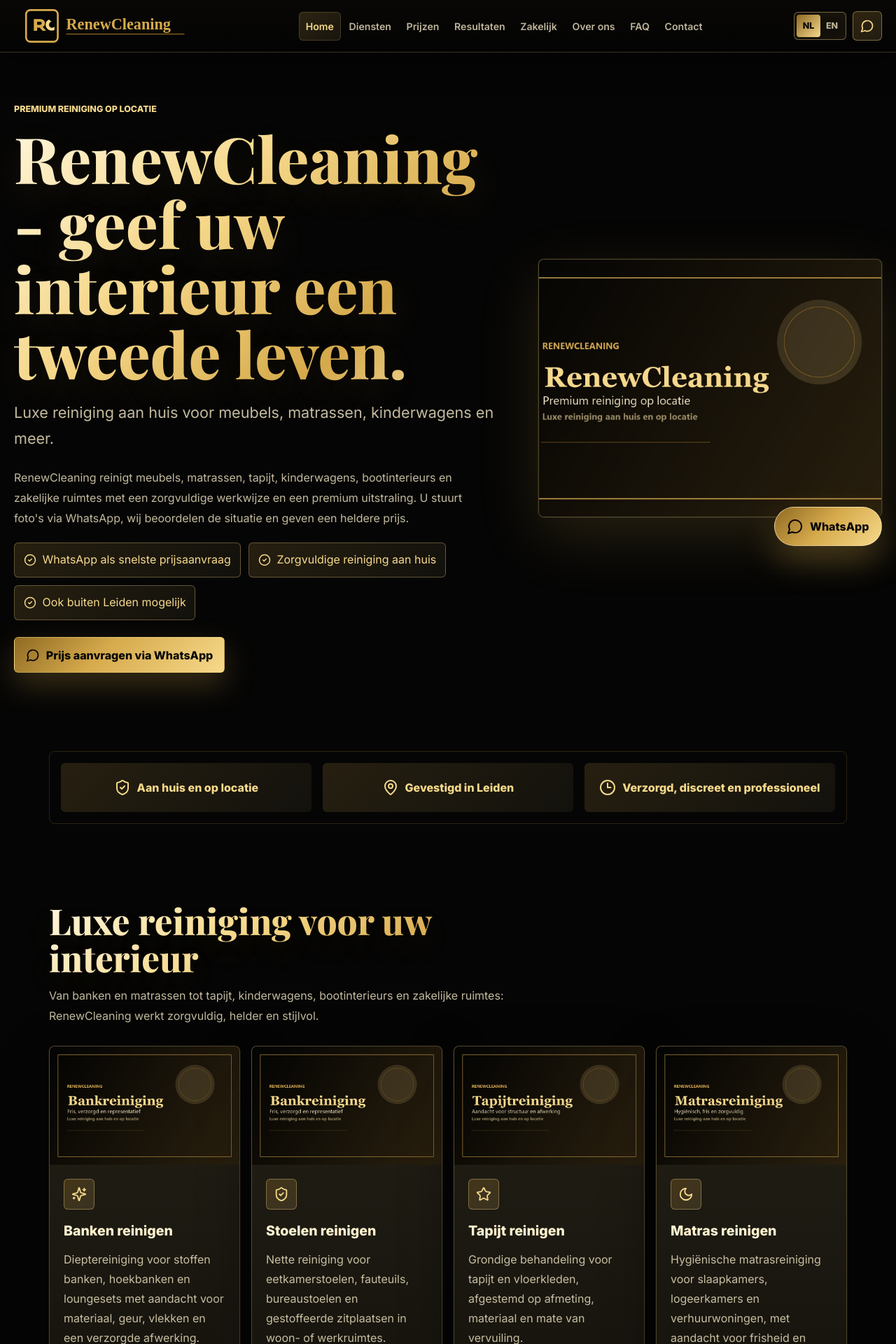
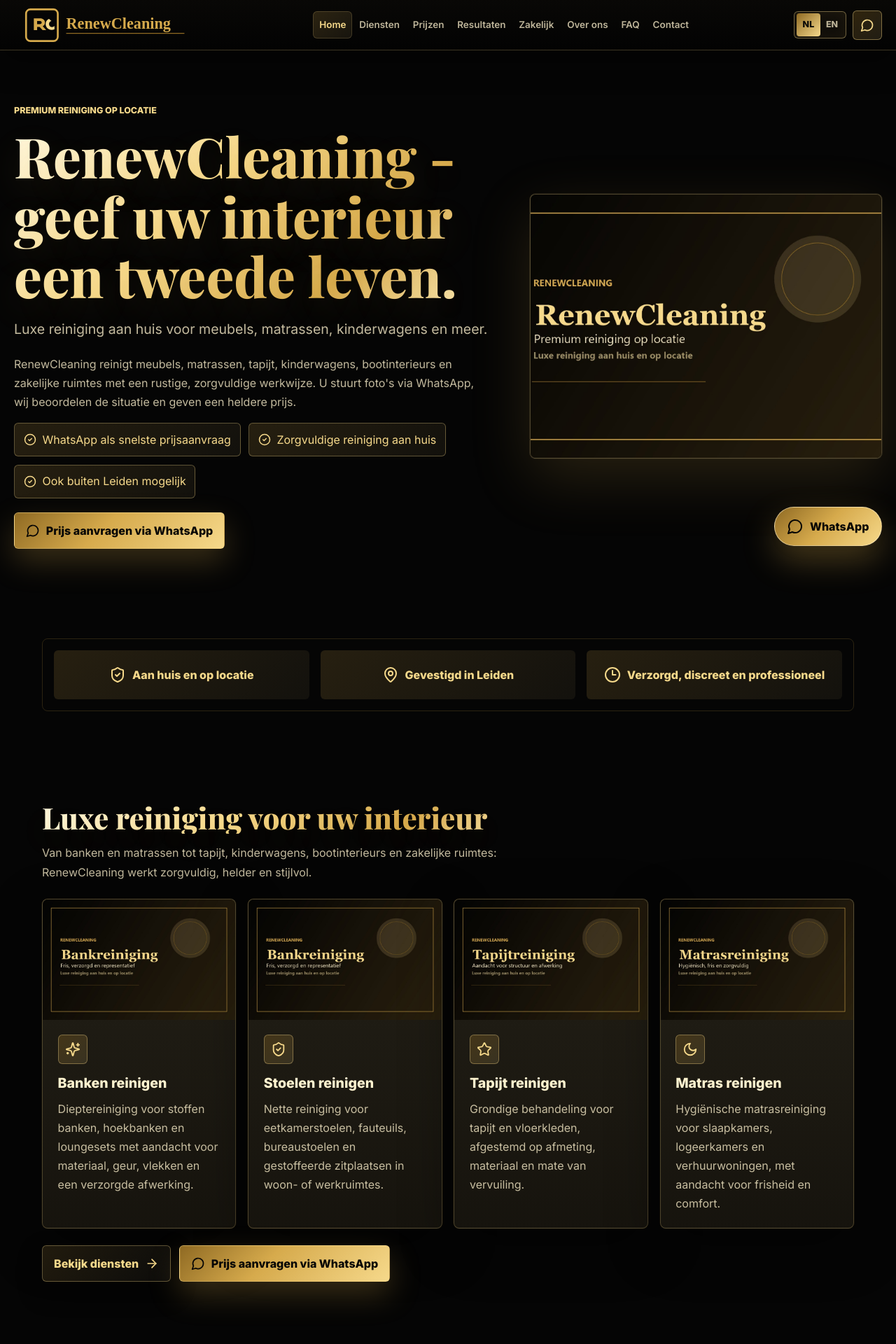
Before and after one commit to twinjml-gif/renew-cleaning, a React (Vite) app: page / in a window 1280 px wide. Shown: the top 1920 px of the page at 70% size. Built offline with nearby package versions, Linux system fonts and the light colour scheme.

Commit message:
Algemene polish RenewCleaning website

```diff
--- a/src/components/PageHero.jsx
+++ b/src/components/PageHero.jsx
@@ -8,7 +8,7 @@
         <h1>{title}</h1>
         <p className="lead">{subtitle}</p>
         {children ? <div className="hero-extra">{children}</div> : null}
-        {!compact ? <WhatsAppButton /> : null}
+        <WhatsAppButton />
       </div>
       {image ? (
         <div className="page-hero-media">
--- a/src/data/results.js
+++ b/src/data/results.js
@@ -4,8 +4,8 @@
     image: "/images/resultaat-bank-placeholder.jpg",
     title: { nl: "Bankreiniging", en: "Sofa cleaning" },
     description: {
-      nl: "Een representatieve impressie van hoe bankbekleding weer fris, verzorgd en presentabel kan ogen.",
-      en: "A representative impression of how sofa upholstery can look fresh, cared for and presentable again.",
+      nl: "Een verzorgde indruk van bankreiniging, gericht op frisheid, uitstraling en een net resultaat in de woonruimte.",
+      en: "A refined impression of sofa cleaning, focused on freshness, appearance and a neat result in the living space.",
     },
   },
   {
@@ -13,8 +13,8 @@
     image: "/images/resultaat-tapijt-placeholder.jpg",
     title: { nl: "Tapijtreiniging", en: "Carpet cleaning" },
     description: {
-      nl: "Een nette indruk van tapijt- en vloerkleedreiniging op locatie, met focus op structuur en frisheid.",
-      en: "A refined impression of carpet and rug cleaning on location, focused on texture and freshness.",
+      nl: "Een portfolio-impressie voor tapijt en vloerkleden, met aandacht voor structuur, materiaal en verzorgde afwerking.",
+      en: "A portfolio impression for carpets and rugs, with attention to texture, material and a refined finish.",
     },
   },
   {
@@ -22,8 +22,8 @@
     image: "/images/resultaat-matras-placeholder.jpg",
     title: { nl: "Matrasreiniging", en: "Mattress cleaning" },
     description: {
-      nl: "Een frisse uitstraling voor matrassen in woningen, logeerkamers en verhuuraccommodaties.",
-      en: "A fresh appearance for mattresses in homes, guest rooms and rental accommodation.",
+      nl: "Een nette indruk van matrasreiniging voor woningen, logeerkamers en verhuuraccommodaties.",
+      en: "A refined impression of mattress cleaning for homes, guest rooms and rental accommodation.",
     },
   },
   {
@@ -31,8 +31,8 @@
     image: "/images/apparatuur-placeholder.jpg",
     title: { nl: "Professionele apparatuur", en: "Professional equipment" },
     description: {
-      nl: "Een verzorgde werkwijze op locatie met aandacht voor uw interieur en duidelijke afspraken.",
-      en: "A careful on-location process with respect for your interior and clear agreements.",
+      nl: "Binnenkort worden hier echte resultaten toegevoegd. Tot die tijd geeft deze pagina een professionele indruk van werkwijze en afwerking.",
+      en: "Real results will be added here soon. Until then, this page gives a professional impression of the process and finish.",
     },
   },
 ];
--- a/src/data/services.js
+++ b/src/data/services.js
@@ -55,8 +55,8 @@
     image: "/images/boot-interieur-placeholder.jpg",
     title: { nl: "Boot/interieur reinigen", en: "Boat interior cleaning" },
     description: {
-      nl: "Reiniging van bootinterieurs, bekleding en zitgedeeltes op aanvraag, afhankelijk van locatie, materiaal en bereikbaarheid.",
-      en: "Cleaning for boat interiors, upholstery and seating areas on request, depending on location, material and accessibility.",
+      nl: "Professionele reiniging van bootinterieurs, bekleding en zitgedeeltes, zorgvuldig afgestemd op materiaal, locatie en bereikbaarheid.",
+      en: "Professional cleaning for boat interiors, upholstery and seating areas, carefully tailored to material, location and accessibility.",
     },
   },
   {
@@ -75,8 +75,8 @@
     image: "/images/apparatuur-placeholder.jpg",
     title: { nl: "Andere reinigingsaanvragen", en: "Other cleaning requests" },
     description: {
-      nl: "Heeft u een andere aanvraag? Stuur duidelijke foto's via WhatsApp, dan beoordelen wij zorgvuldig wat mogelijk is.",
-      en: "Do you have another request? Send clear photos via WhatsApp and we will carefully assess what is possible.",
+      nl: "Heeft u een specifieke reinigingsvraag? Stuur duidelijke foto's via WhatsApp, dan beoordelen wij eerlijk en zorgvuldig wat mogelijk is.",
+      en: "Do you have a specific cleaning request? Send clear photos via WhatsApp and we will assess the possibilities honestly and carefully.",
     },
   },
 ];
--- a/src/data/siteContent.js
+++ b/src/data/siteContent.js
@@ -21,7 +21,7 @@
       title: "RenewCleaning - geef uw interieur een tweede leven.",
       subtitle: "Luxe reiniging aan huis voor meubels, matrassen, kinderwagens en meer.",
       intro:
-        "RenewCleaning reinigt meubels, matrassen, tapijt, kinderwagens, bootinterieurs en zakelijke ruimtes met een zorgvuldige werkwijze en een premium uitstraling. U stuurt foto's via WhatsApp, wij beoordelen de situatie en geven een heldere prijs.",
+        "RenewCleaning reinigt meubels, matrassen, tapijt, kinderwagens, bootinterieurs en zakelijke ruimtes met een rustige, zorgvuldige werkwijze. U stuurt foto's via WhatsApp, wij beoordelen de situatie en geven een heldere prijs.",
       heroImageAlt: "Luxe interieurreiniging door RenewCleaning",
       highlights: [
         "WhatsApp als snelste prijsaanvraag",
@@ -62,7 +62,7 @@
       eyebrow: "Resultaten",
       title: "Een verzorgde uitstraling voor uw interieur",
       subtitle:
-        "Bekijk representatieve impressies van het soort reiniging dat RenewCleaning uitvoert. Echte projectfoto's kunnen later worden toegevoegd zonder de opbouw van de website te wijzigen.",
+        "Bekijk een nette portfolio-indruk van de reinigingen die RenewCleaning uitvoert. Binnenkort worden hier echte projectfoto's aan toegevoegd.",
     },
     businessPage: {
       eyebrow: "Zakelijk",
@@ -138,7 +138,7 @@
       title: "RenewCleaning - give your interior a second life.",
       subtitle: "Luxury at-home cleaning for furniture, mattresses, strollers and more.",
       intro:
-        "RenewCleaning cleans furniture, mattresses, carpets, strollers, boat interiors and business spaces with a careful process and a premium appearance. Send photos via WhatsApp, and we will assess the situation and provide a clear price.",
+        "RenewCleaning cleans furniture, mattresses, carpets, strollers, boat interiors and business spaces with a calm, careful process. Send photos via WhatsApp, and we will assess the situation and provide a clear price.",
       heroImageAlt: "Luxury interior cleaning by RenewCleaning",
       highlights: [
         "WhatsApp is the fastest way to request a price",
@@ -179,7 +179,7 @@
       eyebrow: "Results",
       title: "A refined appearance for your interior",
       subtitle:
-        "View representative impressions of the type of cleaning RenewCleaning provides. Real project photos can be added later without changing the website structure.",
+        "View a refined portfolio impression of the cleaning services RenewCleaning provides. Real project photos will be added here soon.",
     },
     businessPage: {
       eyebrow: "Business",
--- a/src/styles/index.css
+++ b/src/styles/index.css
@@ -1067,3 +1067,285 @@
     }
   }
 }
+
+/* Final polish pass: balance without changing the visual identity */
+.nav-shell {
+  max-width: 1280px;
+  padding-bottom: 0.72rem;
+  padding-top: 0.72rem;
+}
+
+.desktop-nav {
+  gap: 0.08rem;
+}
+
+.nav-link {
+  font-size: 0.84rem;
+  padding: 0.58rem 0.55rem;
+}
+
+.page-hero {
+  gap: clamp(1.6rem, 4vw, 3.4rem);
+  min-height: min(720px, calc(100vh - 76px));
+  padding-bottom: clamp(2.6rem, 5vw, 4.4rem);
+  padding-top: clamp(3.4rem, 6vw, 5rem);
+}
+
+.page-hero.compact {
+  min-height: 0;
+  padding-bottom: clamp(2.2rem, 4vw, 3.4rem);
+  padding-top: clamp(2.8rem, 5vw, 4.2rem);
+}
+
+.page-hero-content {
+  max-width: 760px;
+}
+
+.page-hero h1 {
+  font-size: clamp(2.35rem, 6.2vw, 4.95rem);
+  line-height: 1.08;
+  max-width: 860px;
+}
+
+.page-hero.compact h1 {
+  font-size: clamp(2.15rem, 4.7vw, 3.8rem);
+  max-width: 780px;
+}
+
+.lead {
+  font-size: clamp(1rem, 1.8vw, 1.22rem);
+  line-height: 1.68;
+  margin-top: 1.05rem;
+  max-width: 720px;
+}
+
+.hero-extra {
+  gap: 1rem;
+  line-height: 1.7;
+  margin-bottom: 1.25rem;
+  margin-top: 1.25rem;
+}
+
+.section {
+  max-width: 1200px;
+  padding-bottom: clamp(2.8rem, 5vw, 4.4rem);
+  padding-top: clamp(2.8rem, 5vw, 4.4rem);
+}
+
+.section-header {
+  margin-bottom: 1.45rem;
+  max-width: 720px;
+}
+
+.section-header h2,
+.split-section h2,
+.cta-section h2,
+.price-note h2,
+.contact-panel h2 {
+  font-size: clamp(1.9rem, 3.3vw, 3rem);
+  line-height: 1.12;
+}
+
+.section-header p,
+.split-section p,
+.cta-section p,
+.price-note p,
+.contact-panel p {
+  line-height: 1.72;
+}
+
+.card-grid,
+.price-grid,
+.results-grid {
+  align-items: stretch;
+  gap: 1.05rem;
+}
+
+.service-card,
+.price-card,
+.result-card {
+  height: 100%;
+}
+
+.service-card,
+.result-card {
+  display: flex;
+  flex-direction: column;
+}
+
+.card-body,
+.result-card div,
+.contact-panel {
+  padding: 1.35rem;
+}
+
+.card-body,
+.result-card div {
+  display: flex;
+  flex: 1;
+  flex-direction: column;
+}
+
+.service-card h3,
+.price-card h3,
+.result-card h3,
+.result-mini-grid h3 {
+  line-height: 1.22;
+}
+
+.service-card p,
+.price-card p,
+.result-card p {
+  line-height: 1.68;
+}
+
+.service-card p,
+.result-card p {
+  margin-bottom: auto;
+}
+
+.service-icon,
+.price-check {
+  height: 42px;
+  width: 42px;
+}
+
+.price-grid {
+  grid-template-columns: repeat(auto-fit, minmax(210px, 1fr));
+}
+
+.price-card {
+  min-height: 245px;
+  padding-bottom: 4.25rem;
+}
+
+.price-card h3 {
+  font-size: 1.85rem;
+  line-height: 1.12;
+}
+
+.results-grid {
+  grid-template-columns: repeat(auto-fit, minmax(230px, 1fr));
+}
+
+.faq-list {
+  gap: 0.75rem;
+  max-width: 940px;
+}
+
+.faq-item button {
+  line-height: 1.45;
+  padding: 1rem 1.15rem;
+}
+
+.faq-item p {
+  line-height: 1.72;
+  padding: 0 1.15rem 1rem;
+}
+
+.cta-section,
+.price-note {
+  gap: 1.25rem;
+}
+
+.footer {
+  margin-top: 2rem;
+  padding-bottom: 1rem;
+  padding-top: 2.35rem;
+}
+
+.footer-grid {
+  align-items: start;
+  gap: clamp(1.4rem, 4vw, 2.4rem);
+  max-width: 1200px;
+}
+
+.footer-links,
+.footer-contact {
+  gap: 0.58rem;
+}
+
+.footer-bottom {
+  margin-top: 1.6rem;
+  padding-top: 1rem;
+}
+
+@media (min-width: 1120px) {
+  .page-hero {
+    grid-template-columns: minmax(0, 0.98fr) minmax(340px, 0.72fr);
+  }
+
+  .page-hero.compact {
+    grid-template-columns: minmax(0, 0.92fr) minmax(300px, 0.58fr);
+  }
+
+  .footer-links {
+    grid-template-columns: repeat(2, minmax(0, 1fr));
+  }
+}
+
+@media (max-width: 760px) {
+  .page-hero,
+  .page-hero.compact {
+    padding-bottom: 2.4rem;
+    padding-top: 2.6rem;
+  }
+
+  .page-hero h1,
+  .page-hero.compact h1 {
+    font-size: clamp(2.05rem, 10vw, 3.2rem);
+    line-height: 1.1;
+  }
+
+  .lead {
+    font-size: 1rem;
+    line-height: 1.65;
+  }
+
+  .section {
+    padding-bottom: 2.55rem;
+    padding-top: 2.55rem;
+  }
+
+  .section-header h2,
+  .split-section h2,
+  .cta-section h2,
+  .price-note h2,
+  .contact-panel h2 {
+    font-size: clamp(1.75rem, 8vw, 2.4rem);
+  }
+
+  .card-body,
+  .price-card,
+  .result-card div,
+  .contact-panel {
+    padding: 1.15rem;
+  }
+
+  .price-card {
+    min-height: 0;
+    padding-bottom: 3.8rem;
+  }
+}
+
+@media (max-width: 520px) {
+  .nav-shell {
+    gap: 0.65rem;
+    padding-left: 0.9rem;
+    padding-right: 0.9rem;
+  }
+
+  .brand-logo {
+    max-width: 178px;
+    width: 178px;
+  }
+
+  .hero-highlights span {
+    width: 100%;
+  }
+
+  .footer-logo {
+    max-width: 190px;
+    width: 190px;
+  }
+}
```
